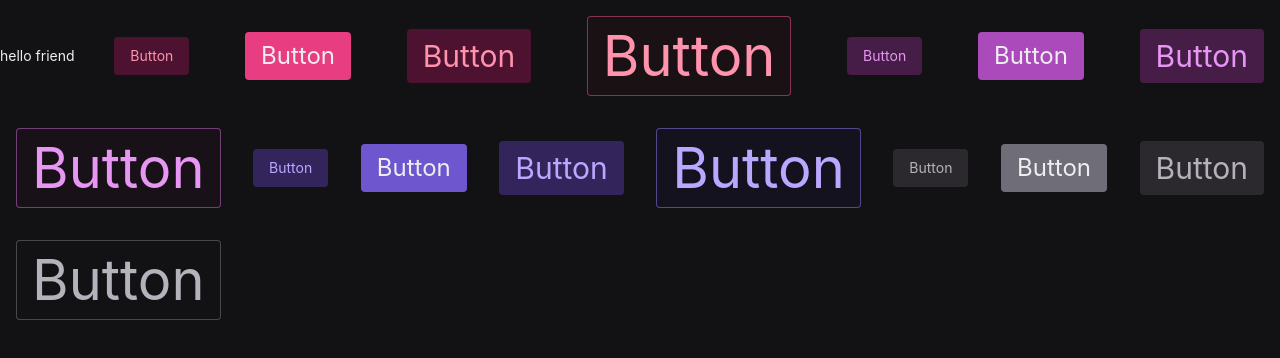
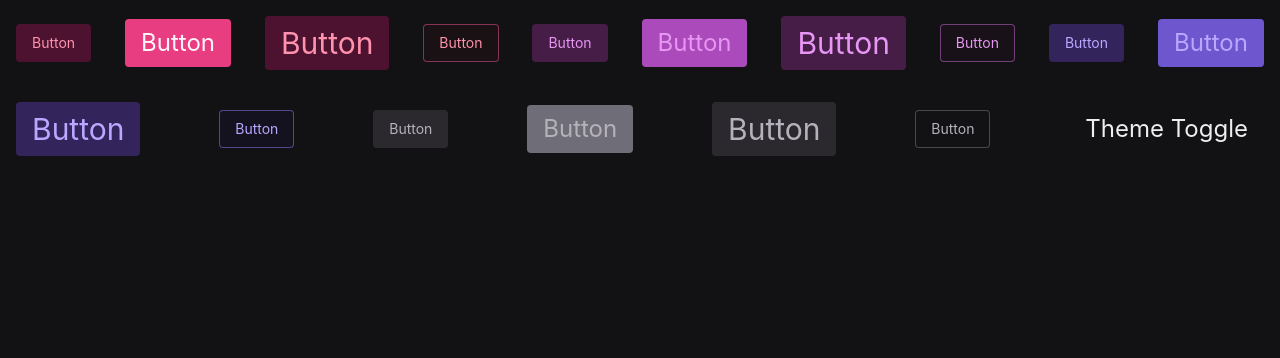
Before and after one commit to nrsimonelli/green-knight, a React (Create React App) app: page / in a window 1280 px wide. Shown: the top 358 px of the page. Built offline with nearby package versions, Linux system fonts and the light colour scheme.

Commit message:
white and black scales plus theme toggle for testing

```diff
--- a/src/App.js
+++ b/src/App.js
@@ -1,7 +1,7 @@
-import React from 'react';
+import React, { useState, useEffect } from 'react';
 
 import { Button } from './components/Button';
-import { globalCss, styled } from './stitches.config';
+import { altTheme, globalCss, styled } from './stitches.config';
 
 const Root = styled('div', {
   display: 'flex',
@@ -20,15 +20,20 @@ const globalStyles = globalCss({
     color: '$HighContrast',
     fontFamily: '$untitled',
     fontSize: '$1',
-    lineHeight: '$1',
+    lineHeight: '1',
   },
 });
 
 const App = () => {
   globalStyles();
+  const [theme, setTheme] = useState('theme-default');
+
+  useEffect(() => {
+    document.body.classList.remove('theme-default', altTheme);
+    document.body.classList.add(theme);
+  }, [theme]);
   return (
     <Root>
-      <div>hello friend</div>
       <Button color='primary' size='1'>
         Button
       </Button>
@@ -38,7 +43,7 @@ const App = () => {
       <Button color='primary' size='3'>
         Button
       </Button>
-      <Button color='primary' type='ghost' size='4'>
+      <Button color='primary' type='ghost' size='1'>
         Button
       </Button>
       <Button color='secondary' size='1'>
@@ -50,7 +55,7 @@ const App = () => {
       <Button color='secondary' size='3'>
         Button
       </Button>
-      <Button color='secondary' type='ghost' size='4'>
+      <Button color='secondary' type='ghost' size='1'>
         Button
       </Button>
       <Button color='accent' size='1'>
@@ -62,7 +67,7 @@ const App = () => {
       <Button color='accent' size='3'>
         Button
       </Button>
-      <Button color='accent' type='ghost' size='4'>
+      <Button color='accent' type='ghost' size='1'>
         Button
       </Button>
       <Button color='neutral' size='1'>
@@ -74,8 +79,18 @@ const App = () => {
       <Button color='neutral' size='3'>
         Button
       </Button>
-      <Button color='neutral' type='ghost' size='4'>
+      <Button color='neutral' type='ghost' size='1'>
         Button
+      </Button>
+      <Button
+        size='2'
+        onClick={() =>
+          setTheme(
+            theme === 'theme-default' ? altTheme : 'theme-default'
+          )
+        }
+      >
+        Theme Toggle
       </Button>
     </Root>
   );
--- a/src/components/Button.tsx
+++ b/src/components/Button.tsx
@@ -46,7 +46,9 @@ export const Button = styled('button', {
         backgroundColor: 'transparent',
         boxShadow: 'none',
       },
-      hot: {},
+      hot: {
+        color: '$whiteA12',
+      },
     },
     size: {
       1: {
@@ -60,10 +62,6 @@ export const Button = styled('button', {
       3: {
         fontSize: '$3',
         lineHeight: '$3',
-      },
-      4: {
-        fontSize: '$4',
-        lineHeight: '$4',
       },
     },
     color: {
@@ -183,7 +181,6 @@ export const Button = styled('button', {
       type: 'hot',
       css: {
         backgroundColor: '$primary9',
-        color: '$HighContrast',
         '&:hover': {
           backgroundColor: '$primary10',
         },
@@ -194,7 +191,6 @@ export const Button = styled('button', {
       type: 'hot',
       css: {
         backgroundColor: '$secondary9',
-        color: '$HighContrast',
         '&:hover': {
           backgroundColor: '$secondary10',
         },
@@ -205,7 +201,6 @@ export const Button = styled('button', {
       type: 'hot',
       css: {
         backgroundColor: '$accent9',
-        color: '$HighContrast',
         '&:hover': {
           backgroundColor: '$accent10',
         },
@@ -216,7 +211,6 @@ export const Button = styled('button', {
       type: 'hot',
       css: {
         backgroundColor: '$base9',
-        color: '$HighContrast',
         '&:hover': {
           backgroundColor: '$base10',
         },
--- a/src/stitches.config.ts
+++ b/src/stitches.config.ts
@@ -1,4 +1,5 @@
 import {
+  blackA,
   crimson,
   crimsonDark,
   mauve,
@@ -15,6 +16,7 @@ import {
   tomatoDark,
   violet,
   violetDark,
+  whiteA,
 } from '@radix-ui/colors';
 import { createStitches } from '@stitches/react';
 import type * as Stitches from '@stitches/react';
@@ -31,6 +33,8 @@ export const { styled, config, theme, createTheme, globalCss } =
         ...purpleDark,
         ...violetDark,
         ...mauveDark,
+        ...whiteA,
+        ...blackA,
 
         base1: '$mauve1',
         base2: '$mauve2',
@@ -198,6 +202,8 @@ export const altTheme = createTheme('alt-theme', {
     ...purple,
     ...violet,
     ...mauve,
+    ...whiteA,
+    ...blackA,
 
     // App backgrounds and raised components
     // 1 - 2 - 3
```
